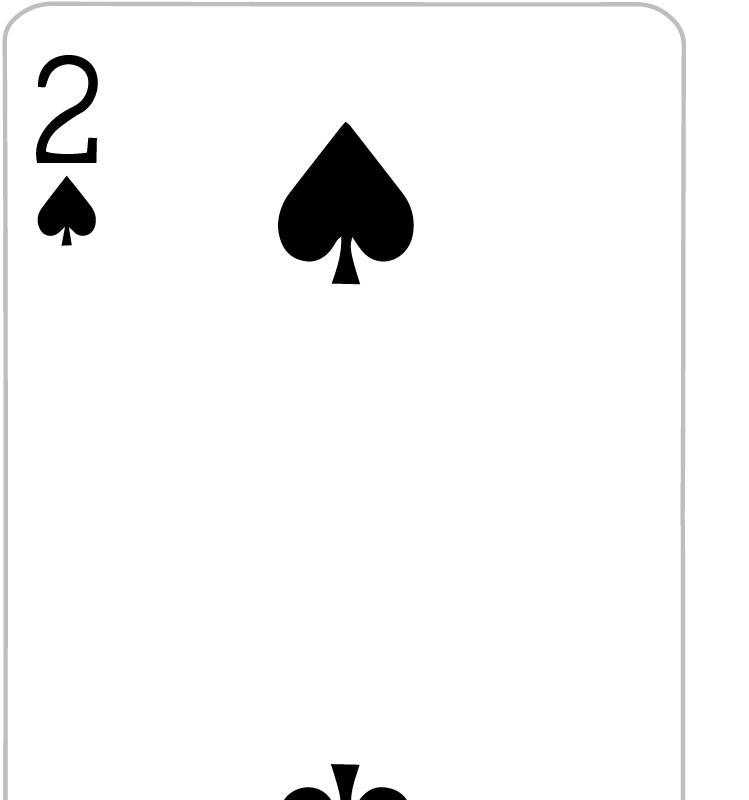
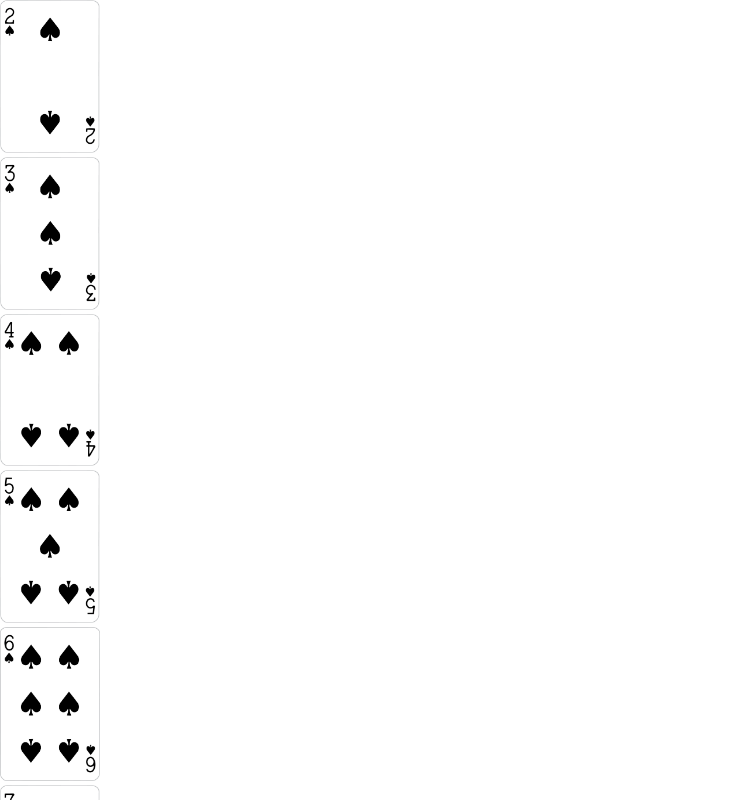
Before and after one commit to tommy-lettieri/spades-client, a React (Create React App) app: page / in a window 1280 px wide. Shown: the top 800 px of the page, without its empty margins (0-749 px from the left). Built offline with nearby package versions, Linux system fonts and the light colour scheme.

Commit message:
Added some style to the cards so that you can restrict the size fo the cards

```diff
--- a/src/components/App.tsx
+++ b/src/components/App.tsx
@@ -25,7 +25,7 @@ class App extends React.Component<AppProps, AppState> {
       <div>
         {/* <Login /> */}
         {/* <Card card={new CardModel(2, Suit.SPADE)} /> */}
-        {d.getCards().map((c:CardModel)=><Card card={c} />)}
+        {d.getCards().map((c:CardModel)=><Card style={{maxWidth: '100px'}}card={c} />)}
       </div>
     );
   }
--- a/src/components/Card.tsx
+++ b/src/components/Card.tsx
@@ -1,7 +1,8 @@
 import React from 'react';
 import CardModel from '../models/Card';
 type CardProps = {
-    card: CardModel
+    card: CardModel,
+    style?: any
 }
 
 let getImgUrl = (card: CardModel) => {
@@ -25,8 +26,8 @@ let getImgUrl = (card: CardModel) => {
 }
 function Card(props: CardProps) {
     return (
-        <div>
-            <img src={getImgUrl(props.card)} />
+        <div style={props.style}>
+            <img src={getImgUrl(props.card)} style={{maxWidth: '100%'}}/>
         </div>
     );
 }
```
